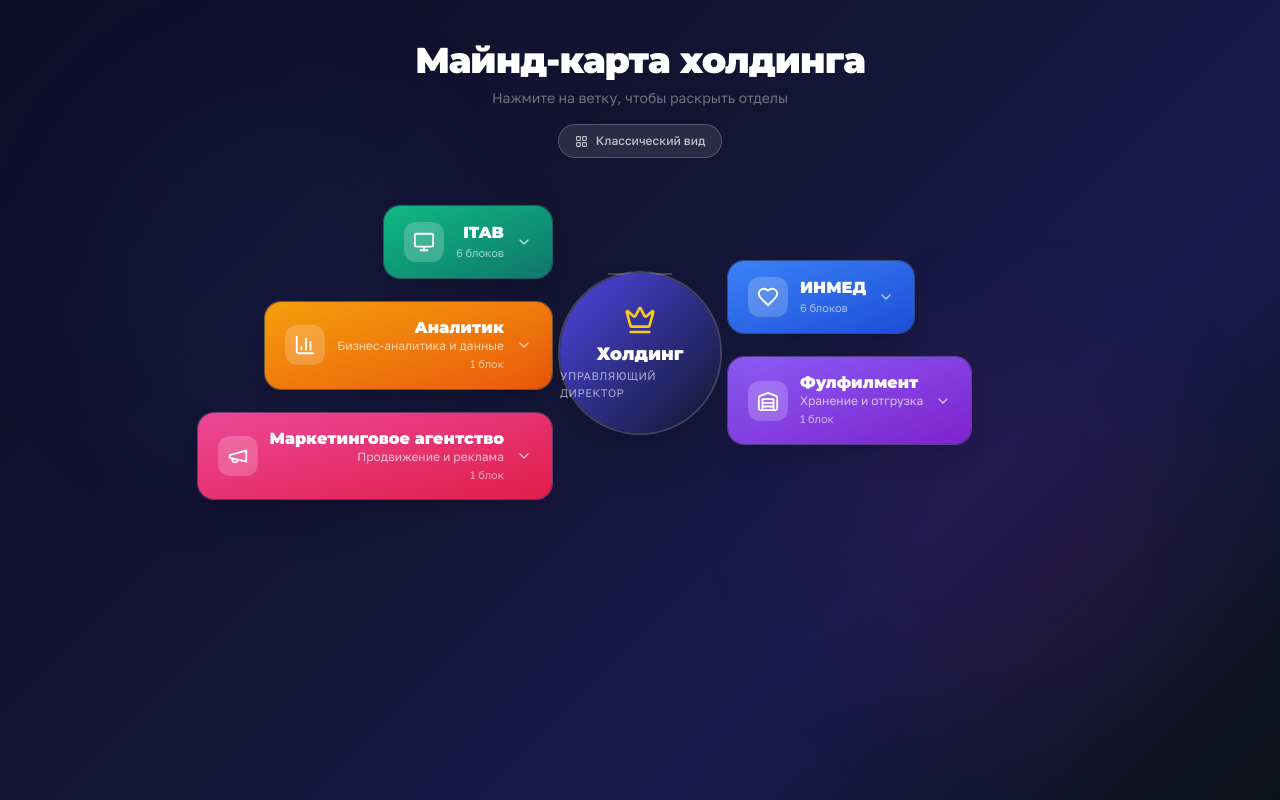
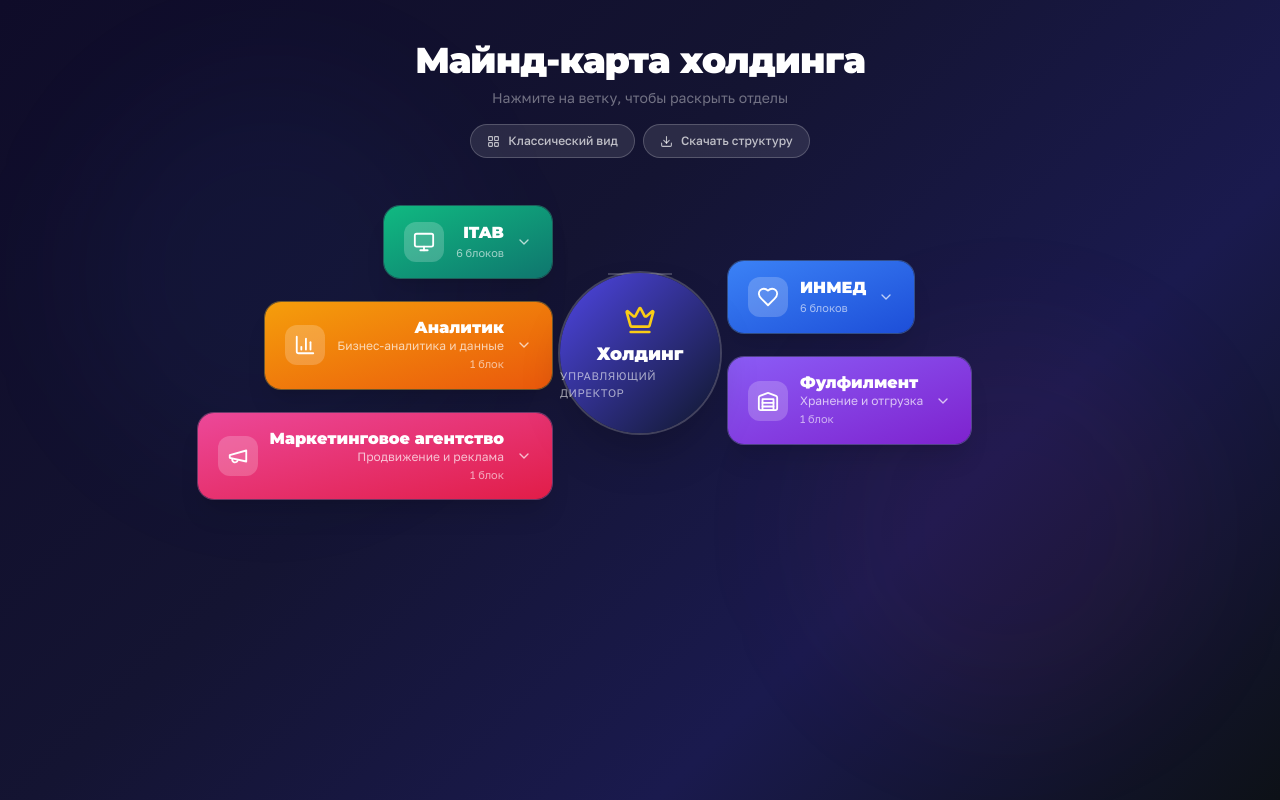
Before and after one commit to pr-poehali-dev/org-structure-optimization, a React (Vite) app: page /mindmap in a window 1280 px wide. Built offline with nearby package versions, Linux system fonts and the light colour scheme.

Commit message:
feat: add download structure button

```diff
--- a/src/pages/MindMap.tsx
+++ b/src/pages/MindMap.tsx
@@ -1,7 +1,7 @@
 import { useState } from "react";
 import { Link } from "react-router-dom";
 import Icon from "@/components/ui/icon";
-import { orgData } from "@/data/orgData";
+import { orgData, downloadStructure } from "@/data/orgData";
 
 const branchColors: Record<string, { node: string; ring: string; line: string; chip: string }> = {
   itab: {
@@ -130,13 +130,22 @@ export default function MindMap() {
             Майнд-карта холдинга
           </h1>
           <p className="text-white/40 text-sm mt-2">Нажмите на ветку, чтобы раскрыть отделы</p>
+          <div className="mt-4 flex flex-wrap items-center justify-center gap-2">
             <Link
               to="/"
-            className="mt-4 inline-flex items-center gap-2 px-4 py-2 rounded-full bg-white/10 hover:bg-white/20 border border-white/20 text-white/70 hover:text-white text-xs font-medium transition-all"
+              className="inline-flex items-center gap-2 px-4 py-2 rounded-full bg-white/10 hover:bg-white/20 border border-white/20 text-white/70 hover:text-white text-xs font-medium transition-all"
             >
               <Icon name="LayoutGrid" size={13} fallback="ArrowLeft" />
               Классический вид
             </Link>
+            <button
+              onClick={downloadStructure}
+              className="inline-flex items-center gap-2 px-4 py-2 rounded-full bg-white/10 hover:bg-white/20 border border-white/20 text-white/70 hover:text-white text-xs font-medium transition-all"
+            >
+              <Icon name="Download" size={13} fallback="Download" />
+              Скачать структуру
+            </button>
+          </div>
         </div>
 
         {/* Map */}
```
Lines whose indentation alone changed are shown as unchanged.
